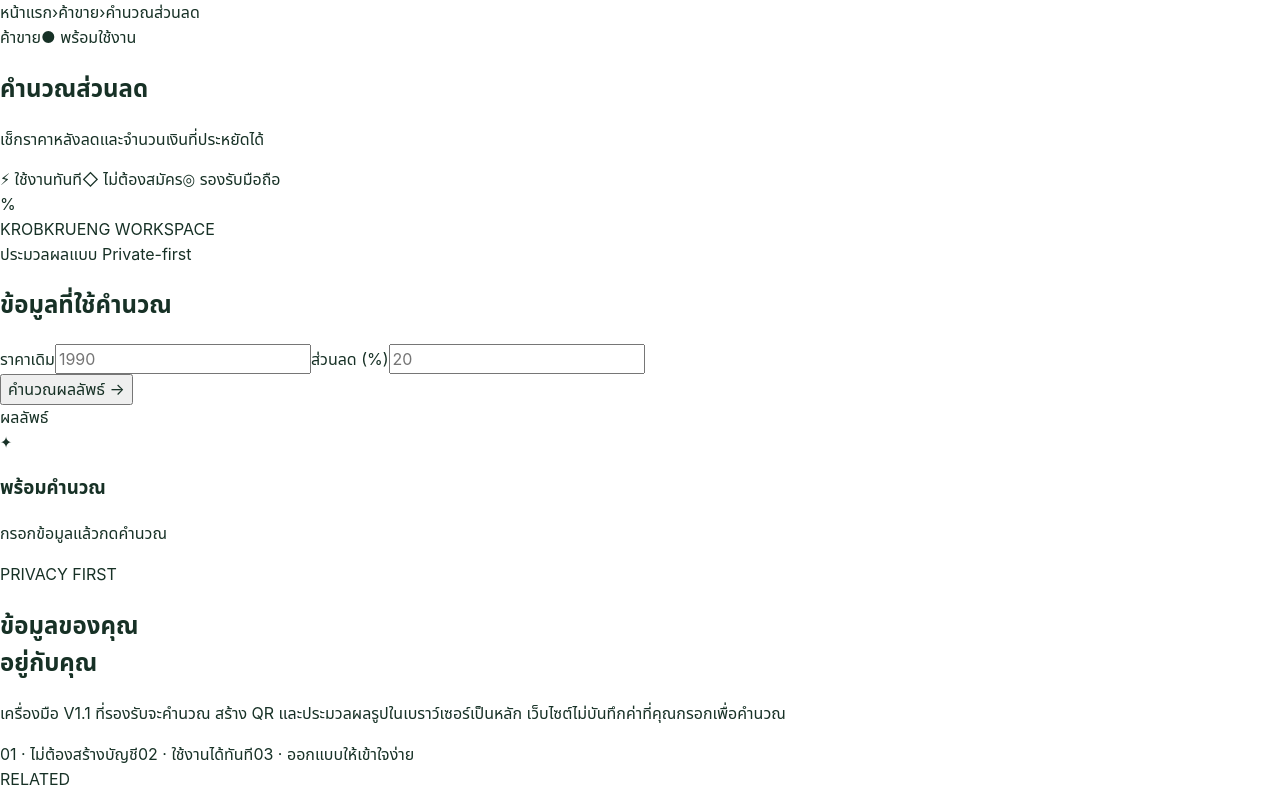
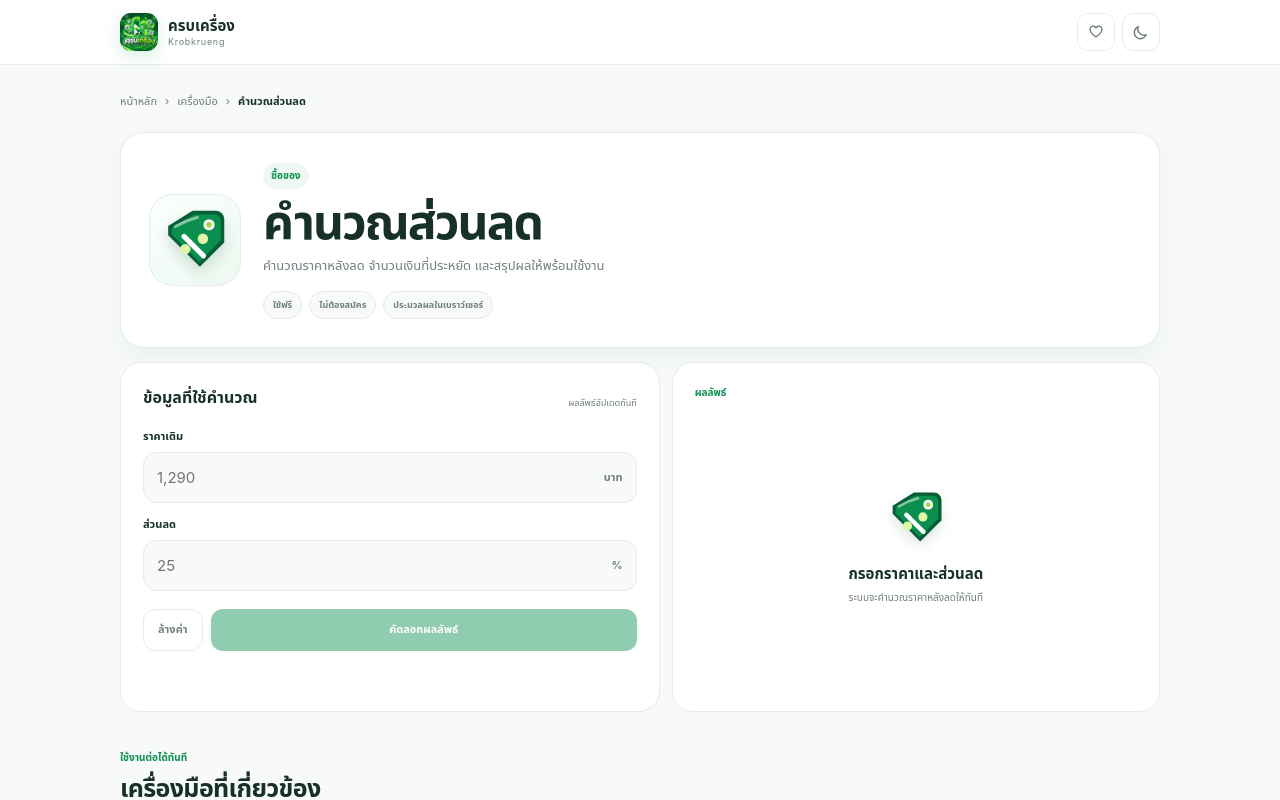
Before and after one commit to UnknownCode-2026/krobkrueng, a Next.js app: page /tools/discount in a window 1280 px wide. Shown: the top 800 px of the page. Built offline with nearby package versions, Linux system fonts and the light colour scheme.

Commit message:
feat: add V1.6 discount tool page

```diff
--- /dev/null
+++ b/app/tools/discount/page.tsx
@@ -0,0 +1,18 @@
+import type { Metadata } from "next";
+import ToolPageClient from "../../../components/tools/ToolPageClient";
+
+export const metadata: Metadata = {
+  title: "คำนวณส่วนลดออนไลน์ ฟรี — ครบเครื่อง",
+  description: "คำนวณราคาหลังลด จำนวนเงินที่ประหยัด และเปอร์เซ็นต์ส่วนลดได้ทันที ใช้งานฟรีบนมือถือ",
+  alternates: { canonical: "/tools/discount" },
+  openGraph: {
+    title: "คำนวณส่วนลดออนไลน์ ฟรี — ครบเครื่อง",
+    description: "คำนวณราคาหลังลดและจำนวนเงินที่ประหยัดได้ทันที",
+    url: "/tools/discount",
+    images: ["/krobkrueng-logo.webp"],
+  },
+};
+
+export default function DiscountPage() {
+  return <ToolPageClient kind="discount" />;
+}
```
